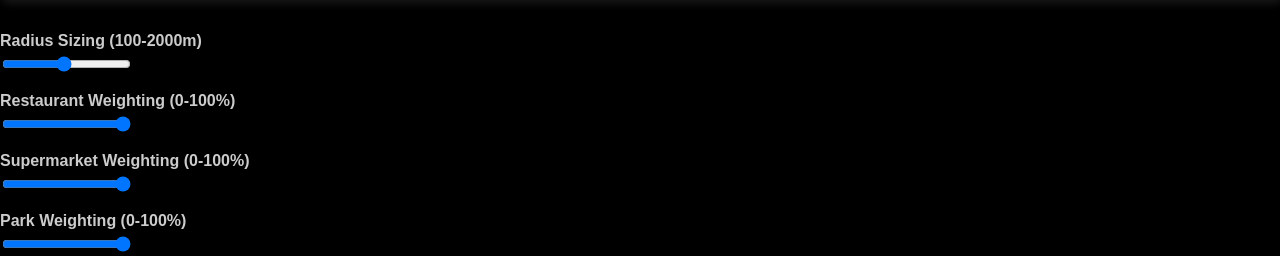
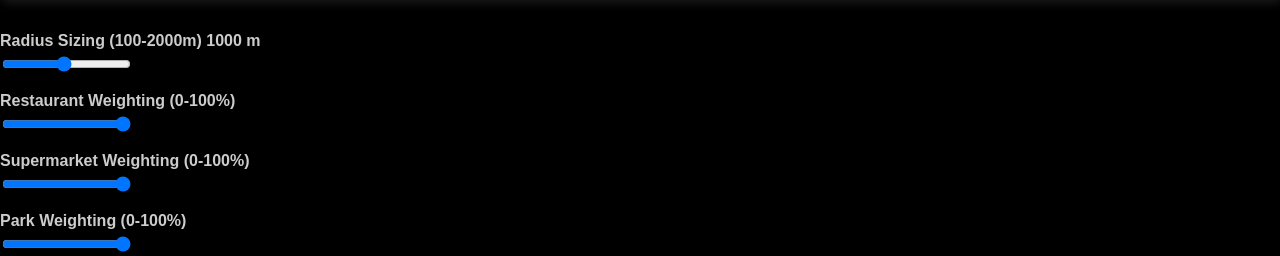
Before and after one commit to Dasani1/WebSanpo, a Flask app: page / in a window 1280 px wide. Shown: the part 643-899 px from the top of the page. Run offline with Flask 3, Linux system fonts and the light colour scheme; some libraries are stand-ins or nearby versions.

Commit message:
Just tweaked it a bit more

```diff
--- a/static/script.js
+++ b/static/script.js
@@ -27,7 +27,7 @@ function updateScoreAndCircle() { // new
                   (latestCategories.restaurant * restVal) + // new
                   (latestCategories.park * parkVal); // new
 
-    Colour = score > 10 ? "#00FF00" : "#FF0000"; // new
+    Colour = score >= 50 ? "#00FF00" : "#FF0000"; // new
 
     if (activeCircle) activeCircle.setMap(null); // new
 
@@ -60,9 +60,12 @@ function initMap() {
     setMark = document.getElementById("supeprio"); // new
     setPark = document.getElementById("parkprio");
 
-    setRad.addEventListener("input", ()=> {
-        rad = parseFloat(setRad.value);
+    setRad.addEventListener("input", () => {
+    rad = parseFloat(setRad.value);
+    document.getElementById("radVal").innerText = rad; // ⬅️ live update
+    updateScoreAndCircle(); // optional if you want circle to resize live
     });
+
 
     map = new google.maps.Map(document.getElementById("map"), {
         center: { lat: 43.6532, lng: -79.3832 }, // Downtown Toronto
--- a/templates/index.html
+++ b/templates/index.html
@@ -6,11 +6,11 @@
 </head>
 <body>
     <h1>Welcome to Web-Sanpo!</h1>
-    <h3>Please select a location.</h3>
+    <h3>Please select a location to see how Walkable it is! (50+ is determined Walkable)</h3>
     <div id="map" style="height: 500px; width: 100%;"></div>
     <p id="output"></p>
     <div class="slides">
-        <label for="radSize">Radius Sizing (100-2000m)</label>
+        <label for="radSize">Radius Sizing (100-2000m)<span id="radVal"> 1000 </span>m</label>
         <input type="range" min="100" max="2000" step="100" class="slider" id="radSize" value="1000">
 
         <label for="restprio">Restaurant Weighting (0-100%)</label>
```
